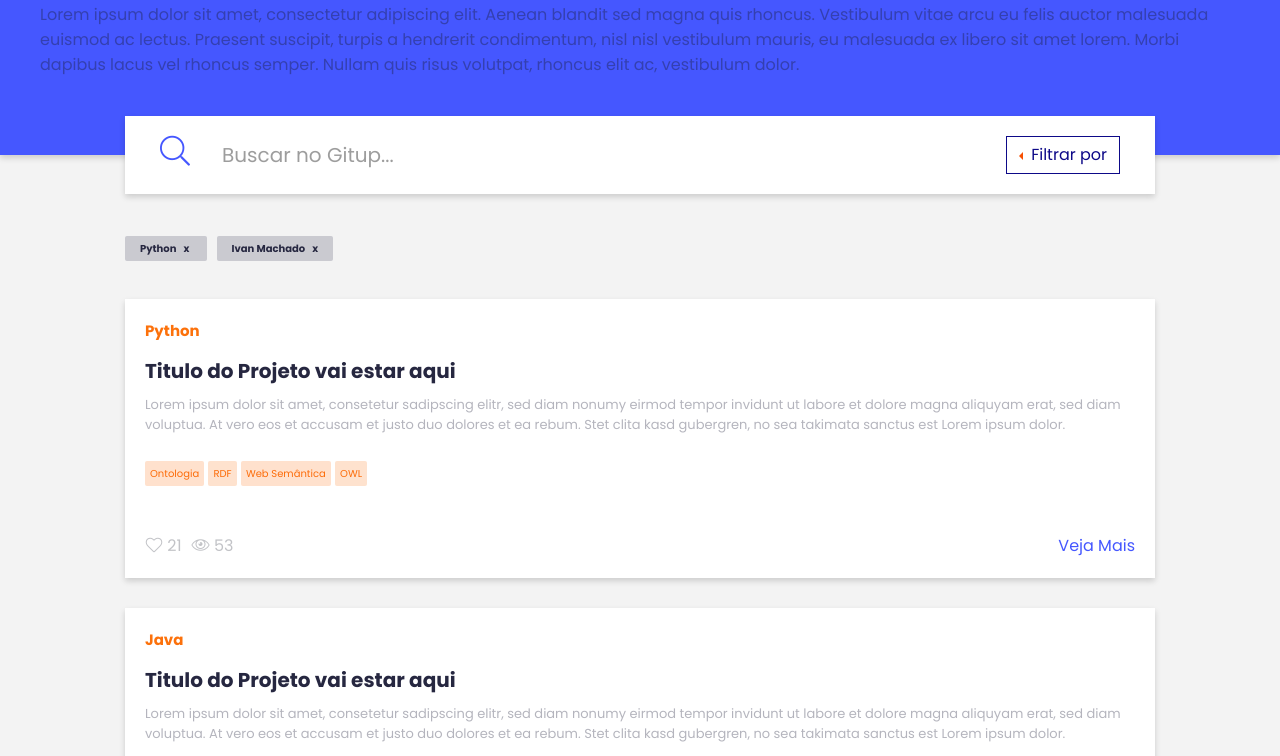
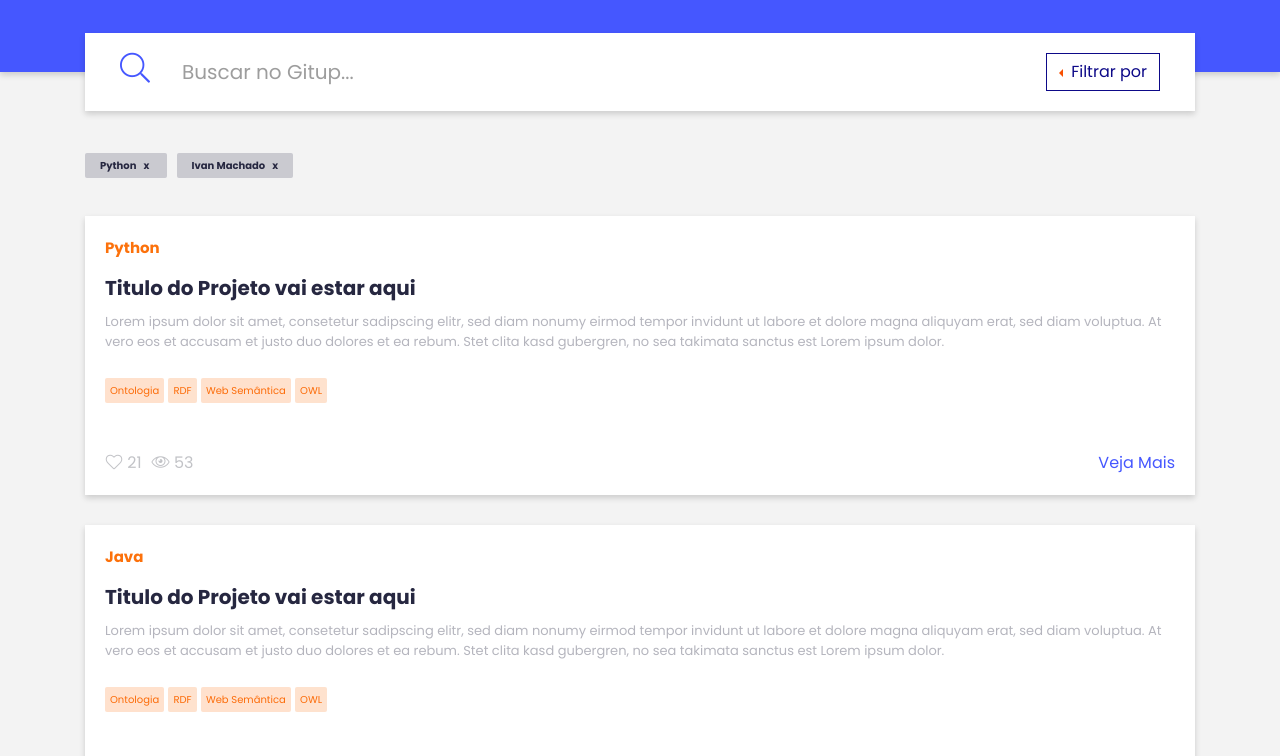
Before and after one commit to edicarlasillva/tcc, a website: page pages/search-filter.html in a window 1280 px wide. Shown: the part 102-858 px from the top of the page. Drawn offline with nearby package versions, Linux system fonts and the light colour scheme.

Commit message:
Adjust filter page

```diff
--- a/pages/search-filter.html
+++ b/pages/search-filter.html
@@ -23,7 +23,7 @@
         <header class="header--home">
           <div class="header__top pb-0">
             <nav class="navbar navbar-expand-lg navbar-light p-0">
-              <div class="container-fluid p-0"><a href="#" class="navbar-brand">
+              <div class="container"><a href="#" class="navbar-brand">
                   <h2>
                     <span>Git</span>up
                   </h2>
@@ -50,12 +50,9 @@
                 </div>
               </div>
             </nav>
-            <p class="mb-0 mt-2">
-              Lorem ipsum dolor sit amet, consectetur adipiscing elit. Aenean blandit sed magna quis rhoncus. Vestibulum vitae arcu eu felis auctor malesuada euismod ac lectus. Praesent suscipit, turpis a hendrerit condimentum, nisl nisl vestibulum mauris, eu malesuada ex libero sit amet lorem. Morbi dapibus lacus vel rhoncus semper. Nullam quis risus volutpat, rhoncus elit ac, vestibulum dolor.
-            </p>
           </div>
           <div class="container">
-            <div class="search card">
+            <div class="search card m-0">
               <div class="row">
                 <div class="search__icon ">
                   <i class="fal fa-search"></i>
@@ -79,7 +76,7 @@
 
         </header>
         <div class="container">
-          <section class="lastProjectHome">
+          <section class="lastProjectHome px-0">
             <div class="filterWords">
               <div class="filterWords__item">
                 Python <span><a href="#">x</a></span>
```
